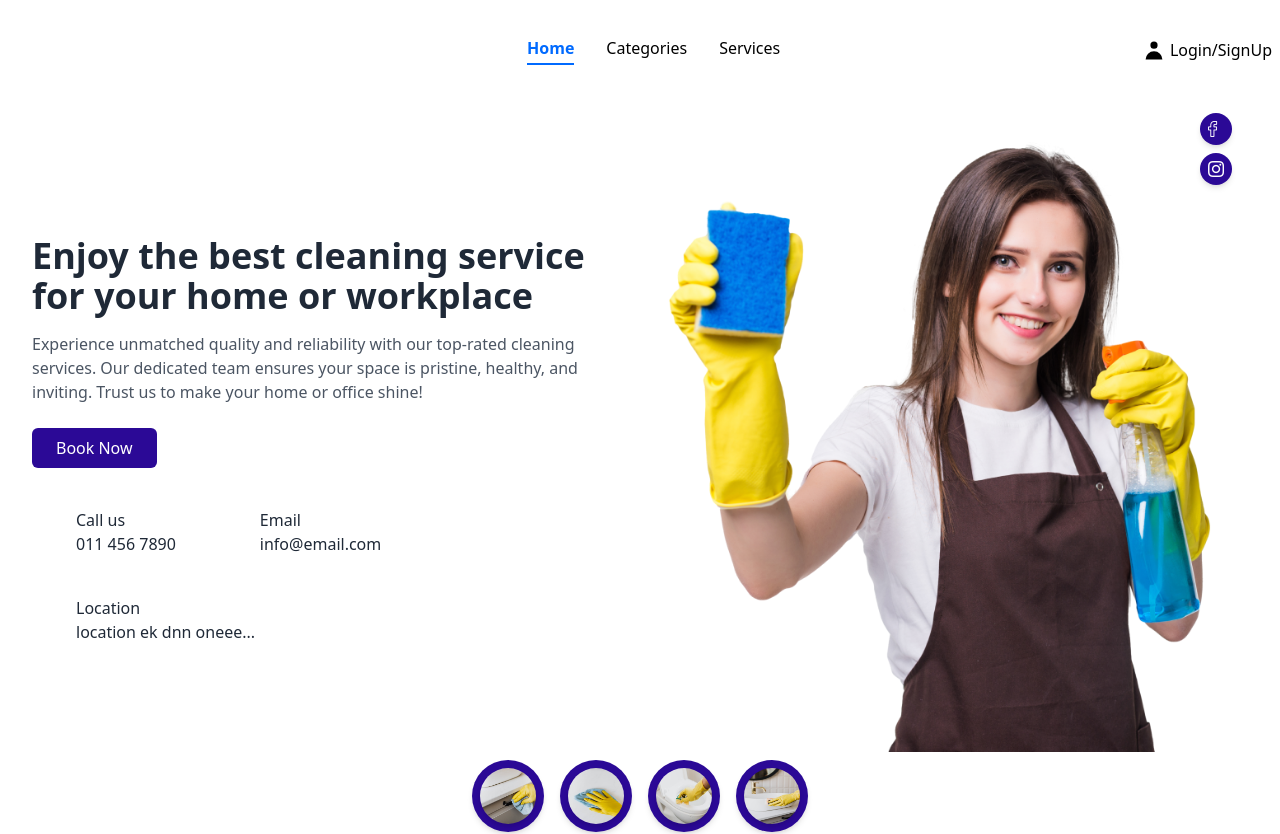
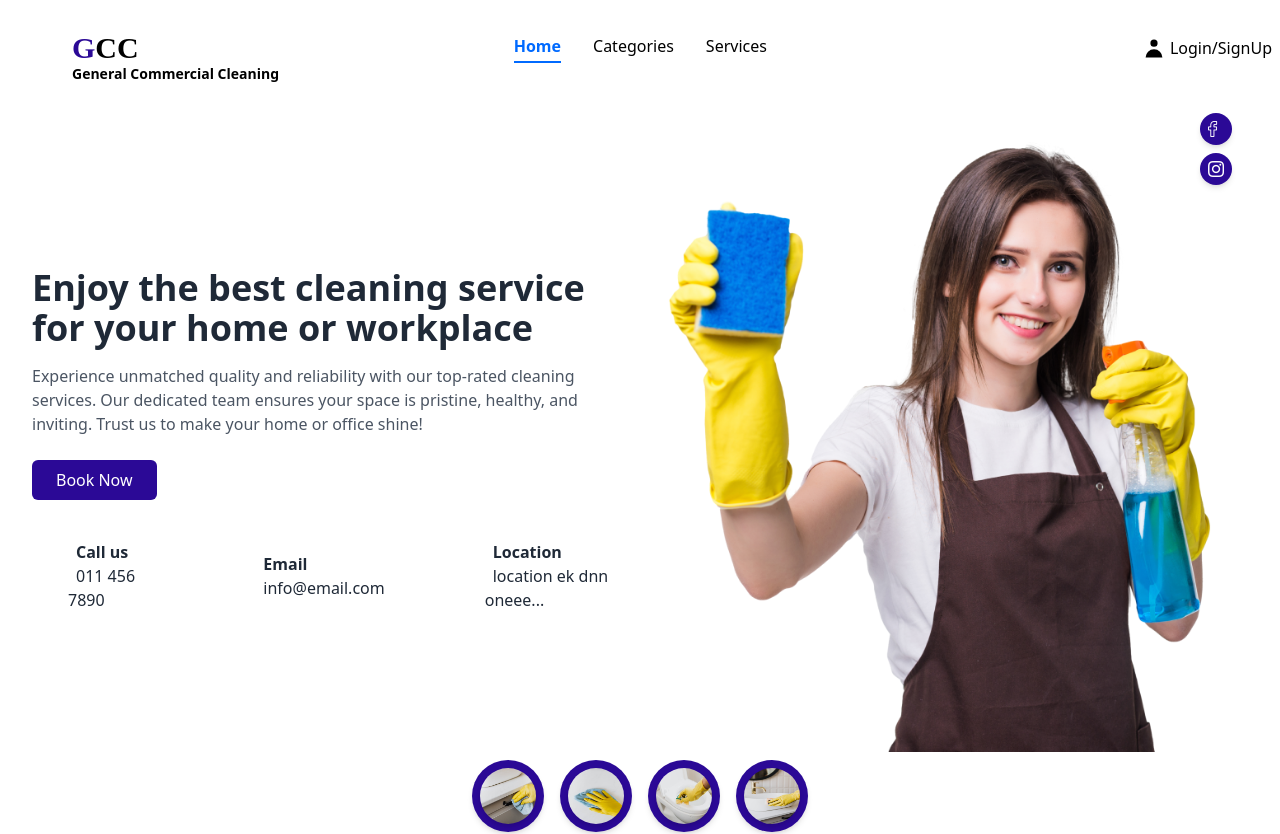
Before and after one commit to IT22102546/Cleaning-Service, a React (Vite) app in the folder Frontend/: page / in a window 1280 px wide. Shown: the top 834 px of the page. Built offline with nearby package versions, Linux system fonts and the light colour scheme; no server answers; some icons are missing.

Commit message:
feat:minor enhancements

```diff
--- a/Frontend/src/components/Header.jsx
+++ b/Frontend/src/components/Header.jsx
@@ -1,10 +1,17 @@
-import { Avatar, Dropdown, DropdownDivider, DropdownHeader, DropdownItem, Navbar } from "flowbite-react";
+import {
+  Avatar,
+  Dropdown,
+  DropdownDivider,
+  DropdownHeader,
+  DropdownItem,
+  Navbar,
+} from "flowbite-react";
 import { Link, NavLink, useNavigate } from "react-router-dom";
-import { HiUser, HiViewList } from 'react-icons/hi';
+import { HiUser, HiViewList } from "react-icons/hi";
 import { useDispatch, useSelector } from "react-redux";
 import { signOut } from "../redux/user/userSlice";
 import { useEffect, useState } from "react";
-import './Header.css'; // Assuming you are importing the CSS file here
+import "./Header.css"; // Assuming you are importing the CSS file here
 
 export default function Header() {
   const { currentUser } = useSelector((state) => state.user);
@@ -21,31 +28,43 @@ export default function Header() {
     }
   };
 
-  const [headerClass, setHeaderClass] = useState('bg-transparent font-semibold');
+  const [headerClass, setHeaderClass] = useState(
+    "bg-transparent font-semibold"
+  );
 
   useEffect(() => {
     const handleScroll = () => {
-      const heroSectionHeight = document.querySelector('.hero-section').offsetHeight;
+      const heroSectionHeight =
+        document.querySelector(".hero-section").offsetHeight;
       if (window.scrollY > heroSectionHeight) {
-        setHeaderClass('bg-white shadow-md text-white');
+        setHeaderClass("bg-white shadow-md text-black");
       } else {
         setHeaderClass(`bg-transparent border-none text-black`);
       }
     };
 
-    window.addEventListener('scroll', handleScroll);
+    window.addEventListener("scroll", handleScroll);
 
     return () => {
-      window.removeEventListener('scroll', handleScroll);
+      window.removeEventListener("scroll", handleScroll);
     };
   }, []);
 
   return (
     <Navbar className={`border-b-2 z-50 fixed w-full ${headerClass} blur-0`}>
-      <div className="container mx-auto flex flex-wrap items-center justify-between py-4 font-sans">
+      <div className="container mx-auto flex flex-wrap items-center justify-between py-5 font-sans">
         <div className="flex items-center">
-          <NavLink to="/" className="self-center whitespace-nowrap text-3xl font-semibold font-tangerine ml-0 md:ml-16">
-            <span className="text-5xl font-bold text-white">mllll</span>
+          <NavLink
+            to="/"
+            className="self-center whitespace-nowrap text-3xl font-semibold font-tangerine ml-0 md:ml-16"
+          >
+            <div className="inline-block">
+              <span className="text-3xl font-bold text-black">
+                <span className="text-secondary">G</span>CC
+              </span>
+            </div><br />
+          <span className="hidden md:block text-sm font-sans absolute top-16">General Commercial Cleaning</span>
+
           </NavLink>
         </div>
 
@@ -53,7 +72,9 @@ export default function Header() {
           <NavLink
             to="/"
             className={({ isActive }) =>
-              isActive ? "nav-item nav-item-active text-primary font-semibold" : "nav-item text-black"
+              isActive
+                ? "nav-item nav-item-active text-primary font-semibold"
+                : "nav-item text-black"
             }
           >
             Home
@@ -61,15 +82,19 @@ export default function Header() {
           <NavLink
             to="/category"
             className={({ isActive }) =>
-              isActive ? "nav-item nav-item-active text-primary font-semibold" : "nav-item text-black"
+              isActive
+                ? "nav-item nav-item-active text-primary font-semibold"
+                : "nav-item text-black"
             }
           >
             Categories
           </NavLink>
           <NavLink
-             to="/product-page"
+            to="/product-page"
             className={({ isActive }) =>
-              isActive ? "nav-item nav-item-active text-primary font-semibold" : "nav-item text-black"
+              isActive
+                ? "nav-item nav-item-active text-primary font-semibold"
+                : "nav-item text-black"
             }
           >
             Services
@@ -86,22 +111,36 @@ export default function Header() {
 
         <div className="flex space-x-8 items-center">
           {currentUser ? (
-            <Dropdown arrowIcon={false} inline label={
-              <Avatar alt="user" img={currentUser.profilePicture} rounded className="h-10 w-10" />
-            }>
+            <Dropdown
+              arrowIcon={false}
+              inline
+              label={
+                <Avatar
+                  alt="user"
+                  img={currentUser.profilePicture}
+                  rounded
+                  className="h-10 w-10"
+                />
+              }
+            >
               <DropdownHeader>
                 <span className="block text-sm">{currentUser.username}</span>
-                <span className="block text-sm font-medium truncate">{currentUser.email}</span>
+                <span className="block text-sm font-medium truncate">
+                  {currentUser.email}
+                </span>
               </DropdownHeader>
-              <Link to={'/dashboard?tab=profile'}>
+              <Link to={"/dashboard?tab=profile"}>
                 <DropdownItem>Profile</DropdownItem>
               </Link>
-              <DropdownDivider/>
+              <DropdownDivider />
               <DropdownItem onClick={handleSignOut}>Sign Out</DropdownItem>
             </Dropdown>
           ) : (
-            <Link to='/sign-in' className="text-black flex items-center mt-4 md:mt-0">
-              <HiUser className="mr-1" style={{ fontSize: '24px' }} />
+            <Link
+              to="/sign-in"
+              className="text-black flex items-center mt-4 md:mt-0"
+            >
+              <HiUser className="mr-1" style={{ fontSize: "24px" }} />
               Login/SignUp
             </Link>
           )}
@@ -109,7 +148,7 @@ export default function Header() {
           {currentUser && (
             <Link to="/wishlist">
               <div className="flex relative text-primary">
-                <HiViewList className="mr-1" style={{ fontSize: '24px' }} />
+                <HiViewList className="mr-1" style={{ fontSize: "24px" }} />
               </div>
             </Link>
           )}
--- a/Frontend/src/pages/Home.jsx
+++ b/Frontend/src/pages/Home.jsx
@@ -35,32 +35,32 @@ export default function Home() {
               </Link>
             </div>
             <div className="flex justify-center lg:justify-start items-center space-x-4 mt-10">
-              <div className="flex items-center flex-wrap gap-10">
+              <div className=" flex md:flex items-center md:gap-16 gap-10 mx-auto">
                 <div>
-                  <div className="flex flex-wrap">
+                  <div className="flex-row md:flex mx-auto">
                     <span className="material-icons "><box-icon name='phone-call' type='solid' size='md' color='#2B0996' ></box-icon></span>
                     <div>
-                      <span className="text-gray-800 ml-2"> Call us</span><br />
+                      <span className="text-gray-800 ml-2 font-semibold"> Call us</span><br />
                       <span href="tel:+01234567890" className="text-gray-800 ml-2">011 456 7890</span>
                     </div>
                   </div>
                 </div>
 
                 <div>
-                  <div className="flex flex-wrap">
+                  <div className="flex-row md:flex">
                     <span className="material-icons text-orange-500"><box-icon name='envelope' size='md' color='#2B0996'></box-icon></span>
                     <div>
-                      <span className="text-gray-800 ml-2"> Email</span><br />
+                      <span className="text-gray-800 ml-2 font-semibold"> Email</span><br />
                       <span href="tel:+01234567890" className="text-gray-800 ml-2">info@email.com</span>
                     </div>
                   </div>
                 </div>
 
                 <div>
-                  <div className="flex flex-wrap">
+                  <div className="flex-row md:flex">
                     <span className="material-icons text-orange-500"><box-icon name='location-plus' type='solid' size='md' color='#2B0996' ></box-icon></span>
                     <div>
-                      <span className="text-gray-800 ml-2"> Location</span><br />
+                      <span className="text-gray-800 ml-2 font-semibold"> Location</span><br />
                       <span href="tel:+01234567890" className="text-gray-800 ml-2">location ek dnn oneee...</span>
                     </div>
                   </div>
```
